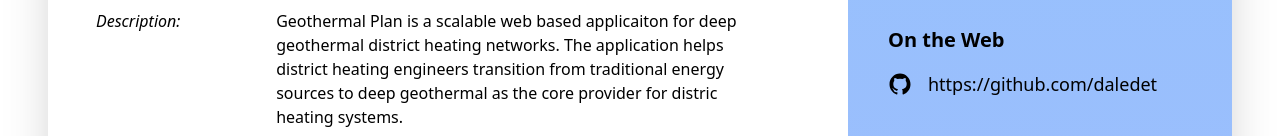
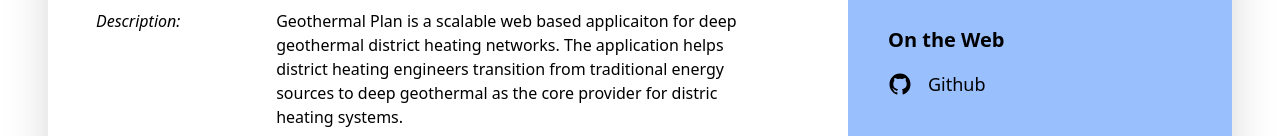
Before and after one commit to daledet/daledet.github.io, a website built with Vite: page index.html in a window 1280 px wide. Shown: the part 664-800 px from the top of the page. Built offline with nearby package versions, Linux system fonts and the light colour scheme; what @tailwindcss/typography would draw is missing.

Commit message:
git links

```diff
--- a/index.html
+++ b/index.html
@@ -42,8 +42,7 @@
           <h2 class="text-xl font-semibold mb-4">On the Web</h2>
           <div class="flex items-center my-3">
             <img src="./assets/logo-github.svg" class="inline w-6 mr-4" alt="GitHub Logo" />
-            <a href="https://github.com/daledet" target="_blank"
-              rel="noopener noreferrer">https://github.com/daledet</a>
+            <a href="https://github.com/daledet" target="_blank" rel="noopener noreferrer">Github</a>
           </div>
           <!-- <div class="flex items-center my-3">
             <img src="./assets/logo-linkedin.svg" class="inline w-6 mr-4" alt="LinkedIn Logo" />
@@ -395,8 +394,7 @@
                 Code on:
               </div>
               <div class="lg:inline-block lg:w-8/12 w-full">
-                <a href="https://github.com/daledet" target="_blank"
-                  rel="noopener noreferrer">https://github.com/daledet</a>
+                <a href="https://github.com/daledet" target="_blank" rel="noopener noreferrer">Github</a>
               </div>
             </section>
             <section class="mb-6">
```
